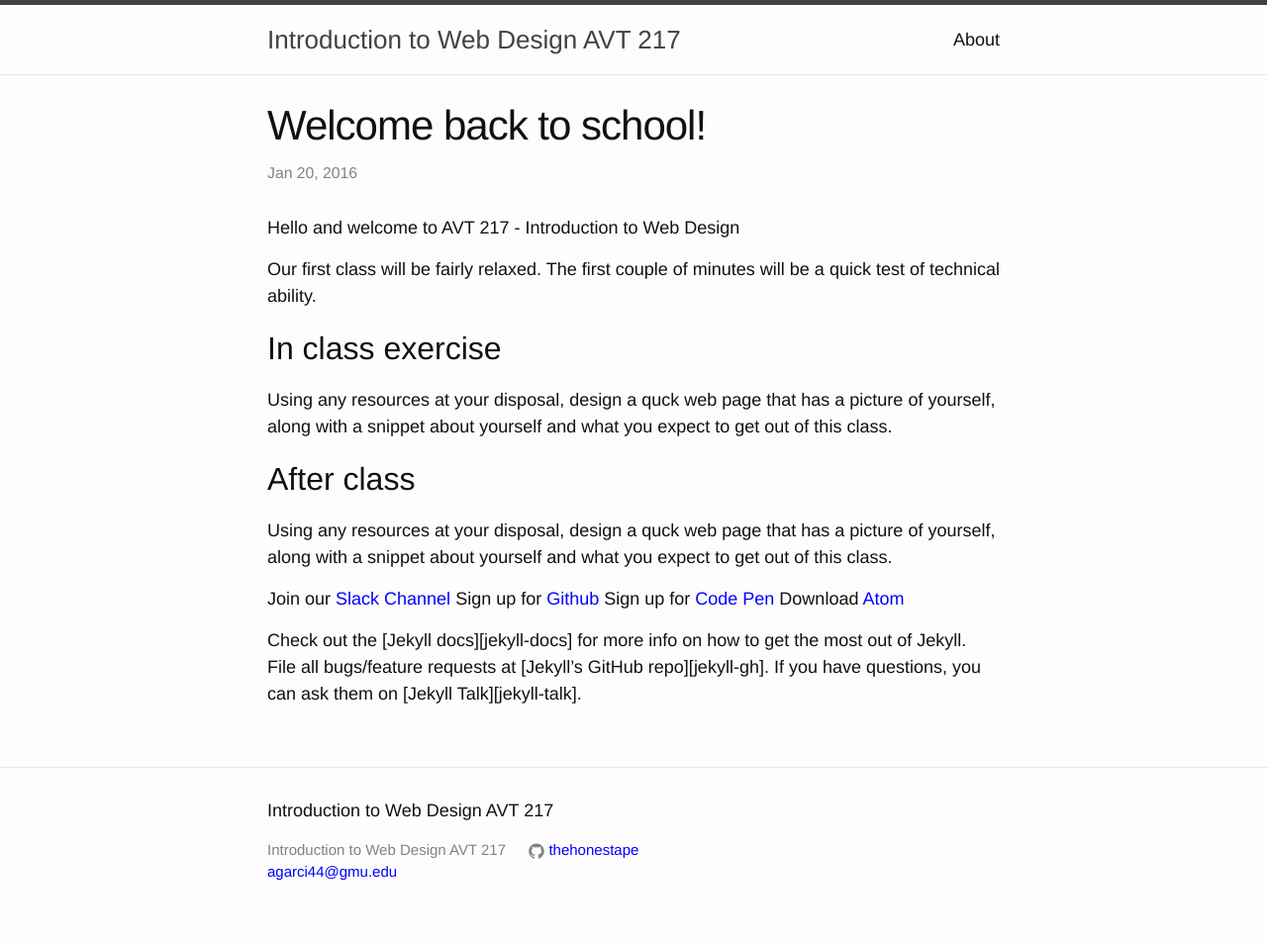
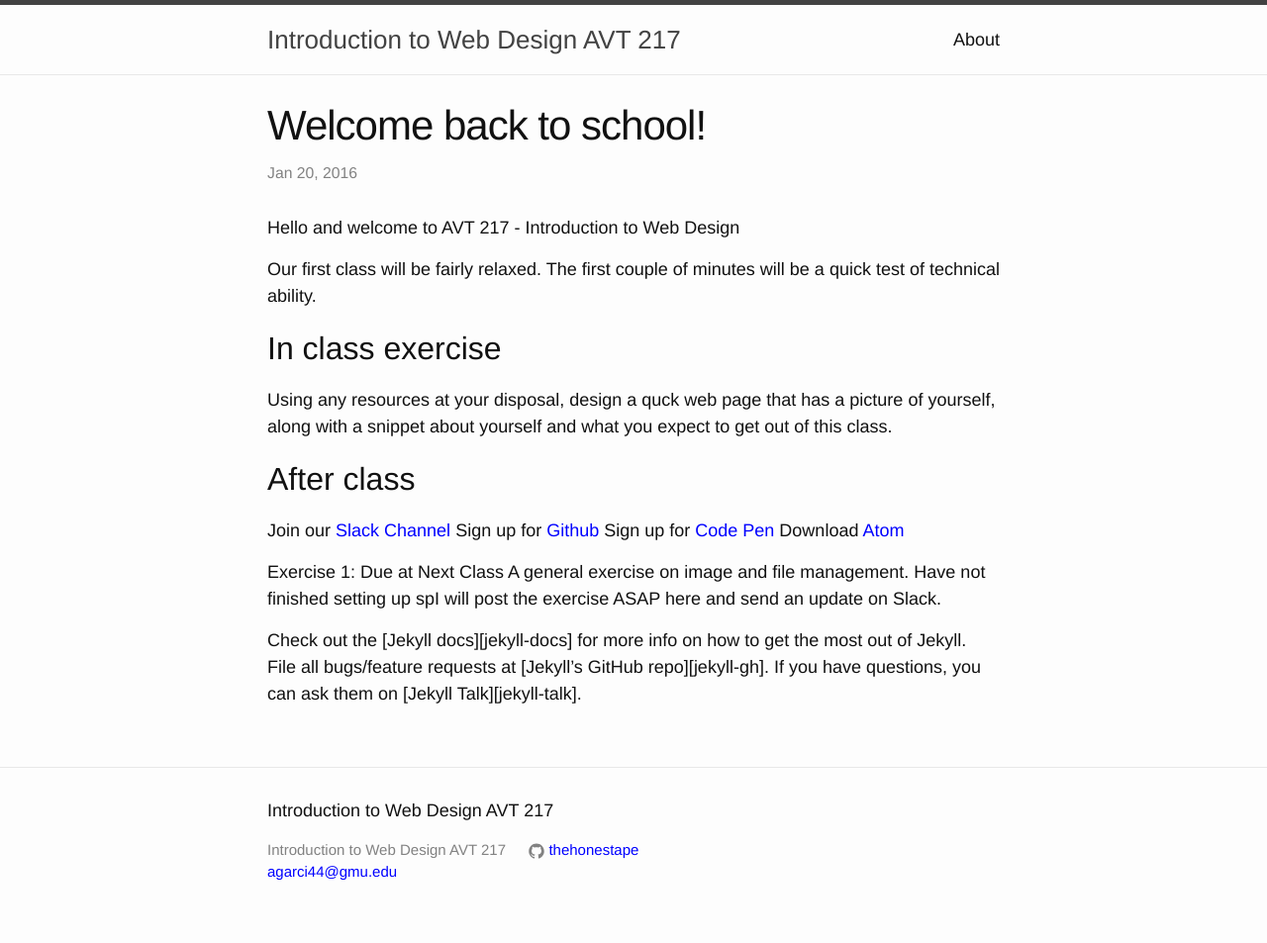
Before and after one commit to thehonestape/intro-to-web-design, a Jekyll site: the page built from _posts/2016-01-19-welcome-to-jekyll.markdown, in a window 1280 px wide. Shown: the whole page at 99% size. Built offline with Jekyll 4.4.1, drawn with Linux system fonts in a browser that asks for light colours.

Commit message:
update to class 1

```diff
--- a/_posts/2016-01-19-welcome-to-jekyll.markdown
+++ b/_posts/2016-01-19-welcome-to-jekyll.markdown
@@ -14,7 +14,7 @@ Using any resources at your disposal, design a quck web page that has a picture
 
 After class
 ------
-Using any resources at your disposal, design a quck web page that has a picture of yourself, along with a snippet about yourself and what you expect to get out of this class.
+
 
 Join our [Slack Channel][slack]
 Sign up for [Github][github]
@@ -22,6 +22,8 @@ Sign up for [Code Pen][codepen]
 Download [Atom][atom]
 
 
+Exercise 1: Due at Next Class
+A general exercise on image and file management. Have not finished setting up spI will post the exercise ASAP here and send an update on Slack.
 
 
 Check out the [Jekyll docs][jekyll-docs] for more info on how to get the most out of Jekyll. File all bugs/feature requests at [Jekyll’s GitHub repo][jekyll-gh]. If you have questions, you can ask them on [Jekyll Talk][jekyll-talk].
```
